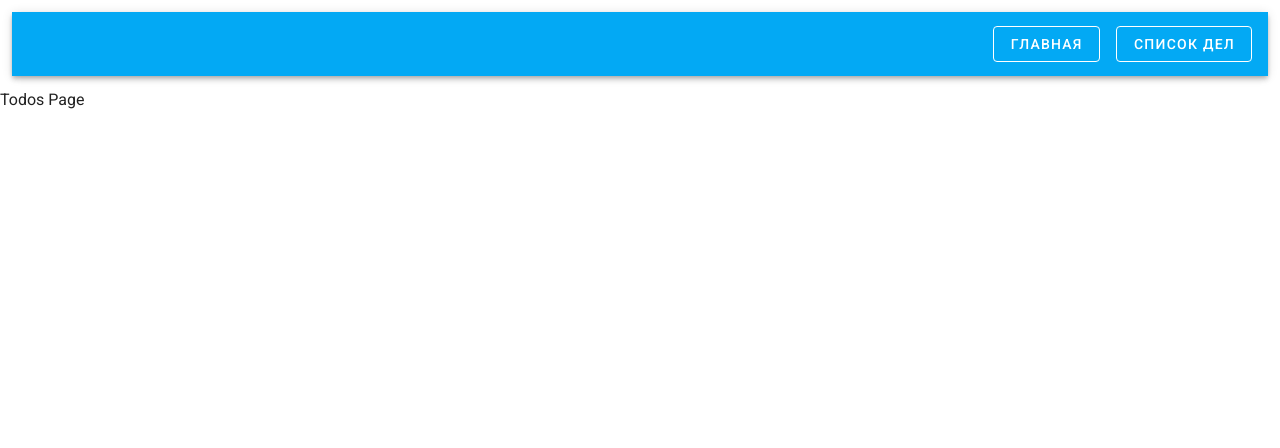
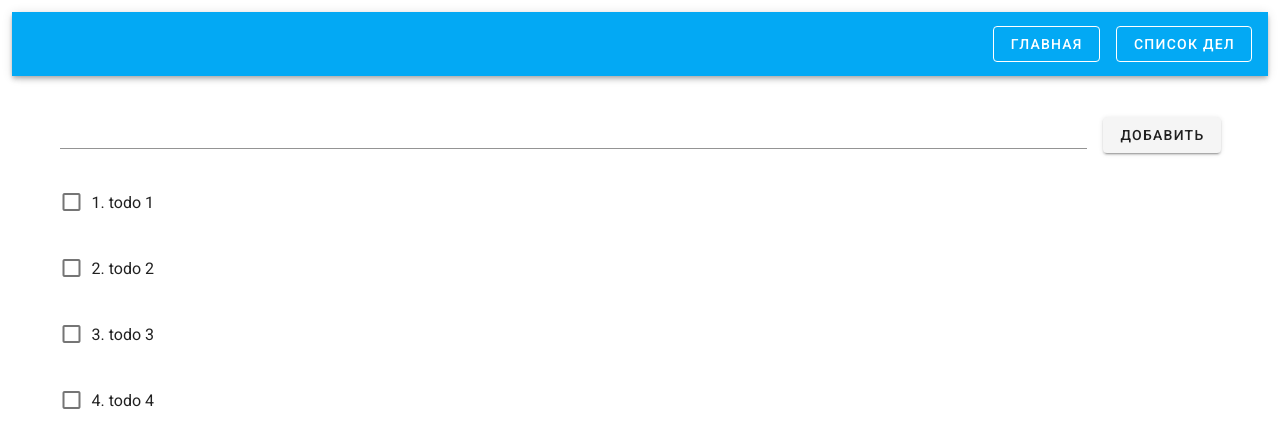
Before and after one commit to dimashikalov/todos-qiuckdil, a Vue app: page /todos in a window 1280 px wide. Shown: the top 448 px of the page. Built offline with nearby package versions, Linux system fonts and the light colour scheme.

Commit message:
created todo's components

```diff
--- /dev/null
+++ b/src/components/todos/InputForm.vue
@@ -0,0 +1,14 @@
+<template>
+  <v-container>
+    <v-row class="d-flex, align-center">
+      <v-text-field />
+      <v-btn class="ml-4">Добавить</v-btn>
+    </v-row>
+  </v-container>
+</template>
+
+<script>
+export default {};
+</script>
+
+<style lang="scss" scoped></style>
--- /dev/null
+++ b/src/components/todos/Todo.vue
@@ -0,0 +1,24 @@
+<template>
+  <div class="wrapper">
+    <div><v-checkbox v-model="checkbox"></v-checkbox></div>
+    <div>{{ todo.id + ". " + todo.title }}</div>
+  </div>
+</template>
+
+<script>
+export default {
+  props: {
+    todo: {
+      type: Object,
+      required: true,
+    },
+  },
+};
+</script>
+
+<style scoped>
+.wrapper {
+  display: flex;
+  align-items: center;
+}
+</style>
--- a/src/pages/TodosPage.vue
+++ b/src/pages/TodosPage.vue
@@ -1,9 +1,28 @@
 <template>
-  <div>Todos Page</div>
+  <v-container>
+    <InputForm />
+    <Todo v-for="todo in todos" :todo="todo" :key="todo.id" />
+  </v-container>
 </template>
 
 <script>
-export default {};
+import Todo from "@/components/todos/Todo.vue";
+import InputForm from "@/components/todos/InputForm.vue";
+
+export default {
+  components: {
+    Todo,
+    InputForm,
+  },
+  data: () => ({
+    todos: [
+      { id: 1, title: "todo 1", completed: false },
+      { id: 2, title: "todo 2", completed: false },
+      { id: 3, title: "todo 3", completed: false },
+      { id: 4, title: "todo 4", completed: false },
+    ],
+  }),
+};
 </script>
 
 <style lang="scss" scoped></style>
```
